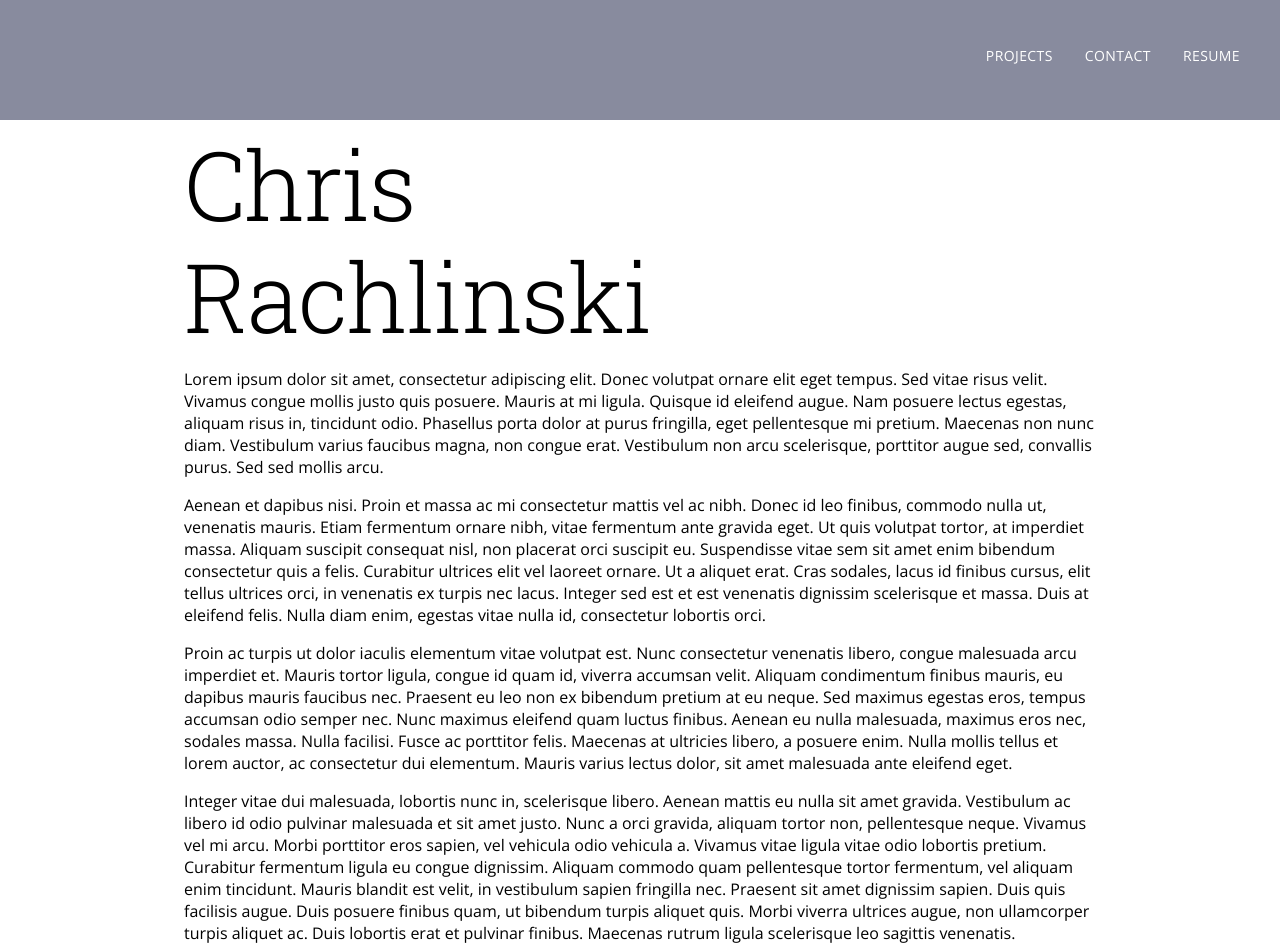
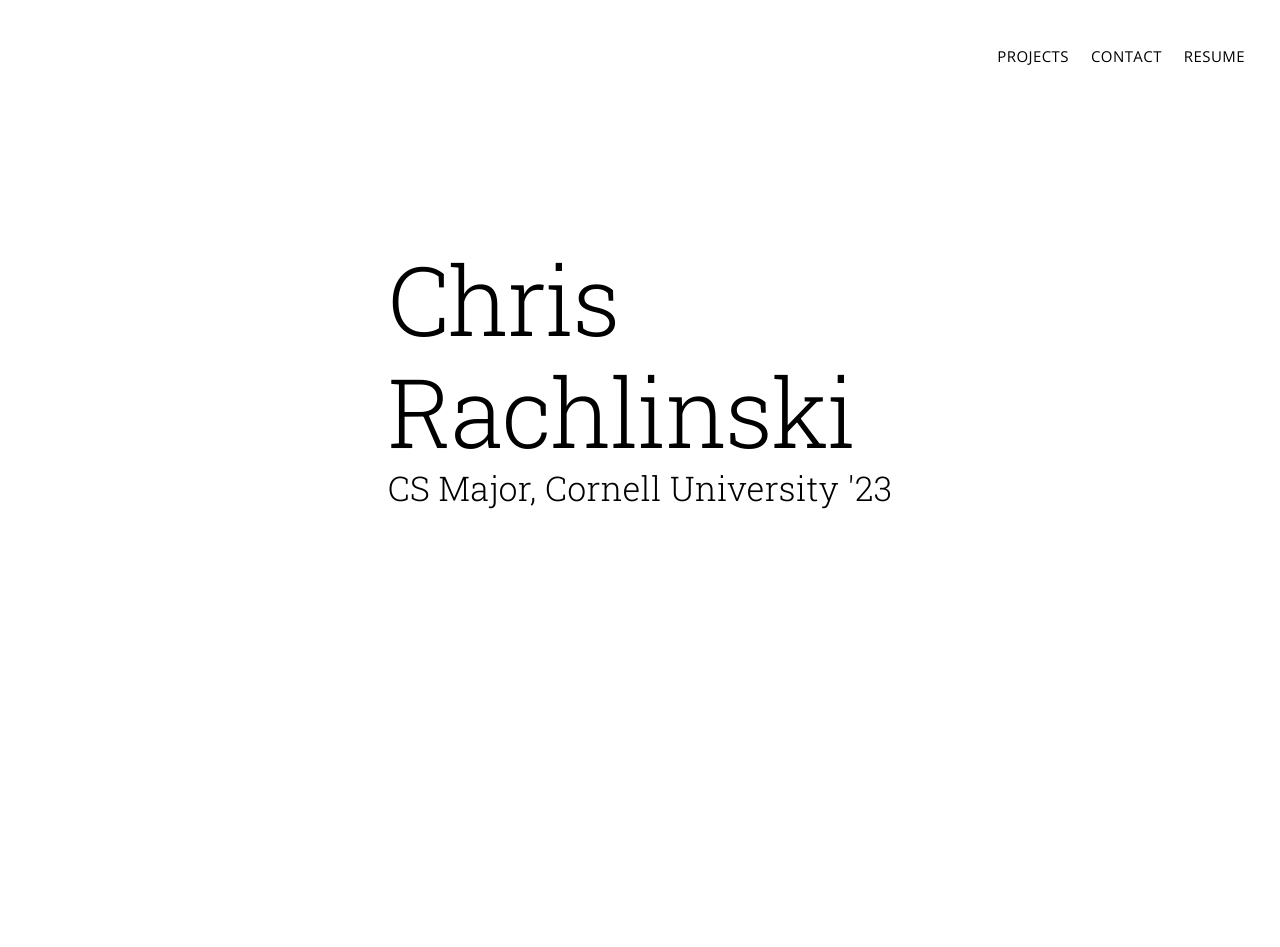
Before and after one commit to chrisco210/PersonalWebsiteV3, a Gatsby site: page / in a window 1280 px wide. Shown: the top 947 px of the page. Built offline with nearby package versions, Linux system fonts and the light colour scheme; Gatsby itself is replaced by a stand-in of ours.

Commit message:
Fix landing alignment

```diff
--- a/src/Theme.js
+++ b/src/Theme.js
@@ -1,6 +1,5 @@
 import React from "react";
 import { ThemeProvider } from "@material-ui/styles";
-
 
 export default function Theme(props) {
   return (
--- a/src/components/Topbar.js
+++ b/src/components/Topbar.js
@@ -3,24 +3,18 @@ import { AppBar } from "@material-ui/core"
 import { Toolbar } from "@material-ui/core"
 import useScrollTrigger from '@material-ui/core/useScrollTrigger';
 import { makeStyles } from '@material-ui/core/styles';
-import { Link } from '@material-ui/core';
 import Button from '@material-ui/core/Button';
-import Typography from '@material-ui/core/Typography';
+import grey from '@material-ui/core/colors/grey';
 
 
 const bigStyles = makeStyles((theme) => ({
-  root: {
-    flexGrow: 1,
-  },
   toolbar: {
     minHeight: 96,
-    alignItems: 'flex-center',
     paddingTop: theme.spacing(1),
     paddingBottom: theme.spacing(2),
   },
   toolbarsmall: {
     minHeight: 50,
-    alignItems: 'flex-center',
     paddingTop: theme.spacing(1),
     paddingBottom: theme.spacing(2),
   },
@@ -33,7 +27,6 @@ const bigStyles = makeStyles((theme) => ({
   button: {
     paddingRight: theme.spacing(2)
   }
-
 }));
 
 export default function Topbar(props) {
@@ -45,24 +38,24 @@ export default function Topbar(props) {
   const classes = bigStyles();
 
   return (
-    <React.Fragment className={classes.root}>
-      <AppBar position="fixed" color={trigger ? "default" : "primary"}
+    <React.Fragment>
+      <AppBar position="fixed" color={trigger ? "primary" : "transparent"}
         elevation={trigger ? 2 : 0}
         style={{ transition: "300ms ease" }}>
         <Toolbar className={trigger ? classes.toolbarsmall : classes.toolbar}
           style={{ transition: "300ms ease" }} >
           <div className={classes.grow} />
 
-          {props.links.map((e) => {
+          {props.links.map((e, i) => {
             return (
-              <Button color="inherit" variant="h3" href={e.href} size="large">
+              <Button color="inherit" href={e.href} size="large" key={i}>
                 {e.name}
               </Button>
             );
           })}
         </Toolbar>
       </AppBar>
-      <Toolbar className={classes.toolbar} />
+      {/* <Toolbar className={classes.toolbar} color="transparent" /> */}
     </React.Fragment >
   );
 };
--- a/src/pages/index.js
+++ b/src/pages/index.js
@@ -1,10 +1,11 @@
 import React from "react";
 import { Container } from "@material-ui/core";
-import Box from '@material-ui/core/Box';
 import Topbar from "../components/Topbar";
 import Theme from "../Theme";
 import { createMuiTheme } from '@material-ui/core/styles';
 import Typography from '@material-ui/core/Typography';
+import { makeStyles } from '@material-ui/core/styles';
+import { Box } from '@material-ui/core'
 
 const theme = createMuiTheme({
   typography: {
@@ -50,6 +51,26 @@ const theme = createMuiTheme({
   },
 });
 
+const styles = makeStyles((theme) => ({
+  flex: {
+    display: 'flex',
+    maxHeight: '100vh',
+    justifyContent: 'center',
+    alignItems: 'center',
+    minHeight: '100vh',
+    paddingLeft: theme.spacing(16),
+    paddingRight: theme.spacing(16),
+    marginTop: theme.spacing(-4),
+    marginBottom: theme.spacing(-4),
+  },
+  grow: {
+    flexGrow: 1,
+  },
+  shrink: {
+    flexShrink: 1,
+  },
+}));
+
 const sections = [
   { name: 'Projects', href: '#' },
   { name: 'Contact', href: '#' },
@@ -57,16 +78,21 @@ const sections = [
 ]
 
 export default function Home() {
+
+  const classes = styles();
+
   return (
     <Theme theme={theme}>
       <Topbar links={sections} />
-      <Container maxWidth="md">
-        <Typography variant="h1">Chris <br></br>Rachlinski</Typography>
-        <p>Lorem ipsum dolor sit amet, consectetur adipiscing elit. Donec volutpat ornare elit eget tempus. Sed vitae risus velit. Vivamus congue mollis justo quis posuere. Mauris at mi ligula. Quisque id eleifend augue. Nam posuere lectus egestas, aliquam risus in, tincidunt odio. Phasellus porta dolor at purus fringilla, eget pellentesque mi pretium. Maecenas non nunc diam. Vestibulum varius faucibus magna, non congue erat. Vestibulum non arcu scelerisque, porttitor augue sed, convallis purus. Sed sed mollis arcu.</p>
-        <p>Aenean et dapibus nisi. Proin et massa ac mi consectetur mattis vel ac nibh. Donec id leo finibus, commodo nulla ut, venenatis mauris. Etiam fermentum ornare nibh, vitae fermentum ante gravida eget. Ut quis volutpat tortor, at imperdiet massa. Aliquam suscipit consequat nisl, non placerat orci suscipit eu. Suspendisse vitae sem sit amet enim bibendum consectetur quis a felis. Curabitur ultrices elit vel laoreet ornare. Ut a aliquet erat. Cras sodales, lacus id finibus cursus, elit tellus ultrices orci, in venenatis ex turpis nec lacus. Integer sed est et est venenatis dignissim scelerisque et massa. Duis at eleifend felis. Nulla diam enim, egestas vitae nulla id, consectetur lobortis orci.</p>
-        <p>Proin ac turpis ut dolor iaculis elementum vitae volutpat est. Nunc consectetur venenatis libero, congue malesuada arcu imperdiet et. Mauris tortor ligula, congue id quam id, viverra accumsan velit. Aliquam condimentum finibus mauris, eu dapibus mauris faucibus nec. Praesent eu leo non ex bibendum pretium at eu neque. Sed maximus egestas eros, tempus accumsan odio semper nec. Nunc maximus eleifend quam luctus finibus. Aenean eu nulla malesuada, maximus eros nec, sodales massa. Nulla facilisi. Fusce ac porttitor felis. Maecenas at ultricies libero, a posuere enim. Nulla mollis tellus et lorem auctor, ac consectetur dui elementum. Mauris varius lectus dolor, sit amet malesuada ante eleifend eget.</p>
-        <p>Integer vitae dui malesuada, lobortis nunc in, scelerisque libero. Aenean mattis eu nulla sit amet gravida. Vestibulum ac libero id odio pulvinar malesuada et sit amet justo. Nunc a orci gravida, aliquam tortor non, pellentesque neque. Vivamus vel mi arcu. Morbi porttitor eros sapien, vel vehicula odio vehicula a. Vivamus vitae ligula vitae odio lobortis pretium. Curabitur fermentum ligula eu congue dignissim. Aliquam commodo quam pellentesque tortor fermentum, vel aliquam enim tincidunt. Mauris blandit est velit, in vestibulum sapien fringilla nec. Praesent sit amet dignissim sapien. Duis quis facilisis augue. Duis posuere finibus quam, ut bibendum turpis aliquet quis. Morbi viverra ultrices augue, non ullamcorper turpis aliquet ac. Duis lobortis erat et pulvinar finibus. Maecenas rutrum ligula scelerisque leo sagittis venenatis.</p>
-      </Container>
+      <Box className={classes.flex}>
+        <Box>
+          <Typography variant="h1" >Chris <br></br>Rachlinski</Typography>
+          <Typography variant="h4" style={{}}>CS Major, Cornell University '23</Typography>
+        </Box>
+      </Box>
+      <Box className={classes.flex}>
+        <p>ujsnfgk sedfjkbnsaj WJKT ASKJ NSDZ GKJ J ks dgf</p>
+      </Box>
     </Theme>
   );
 }
```
